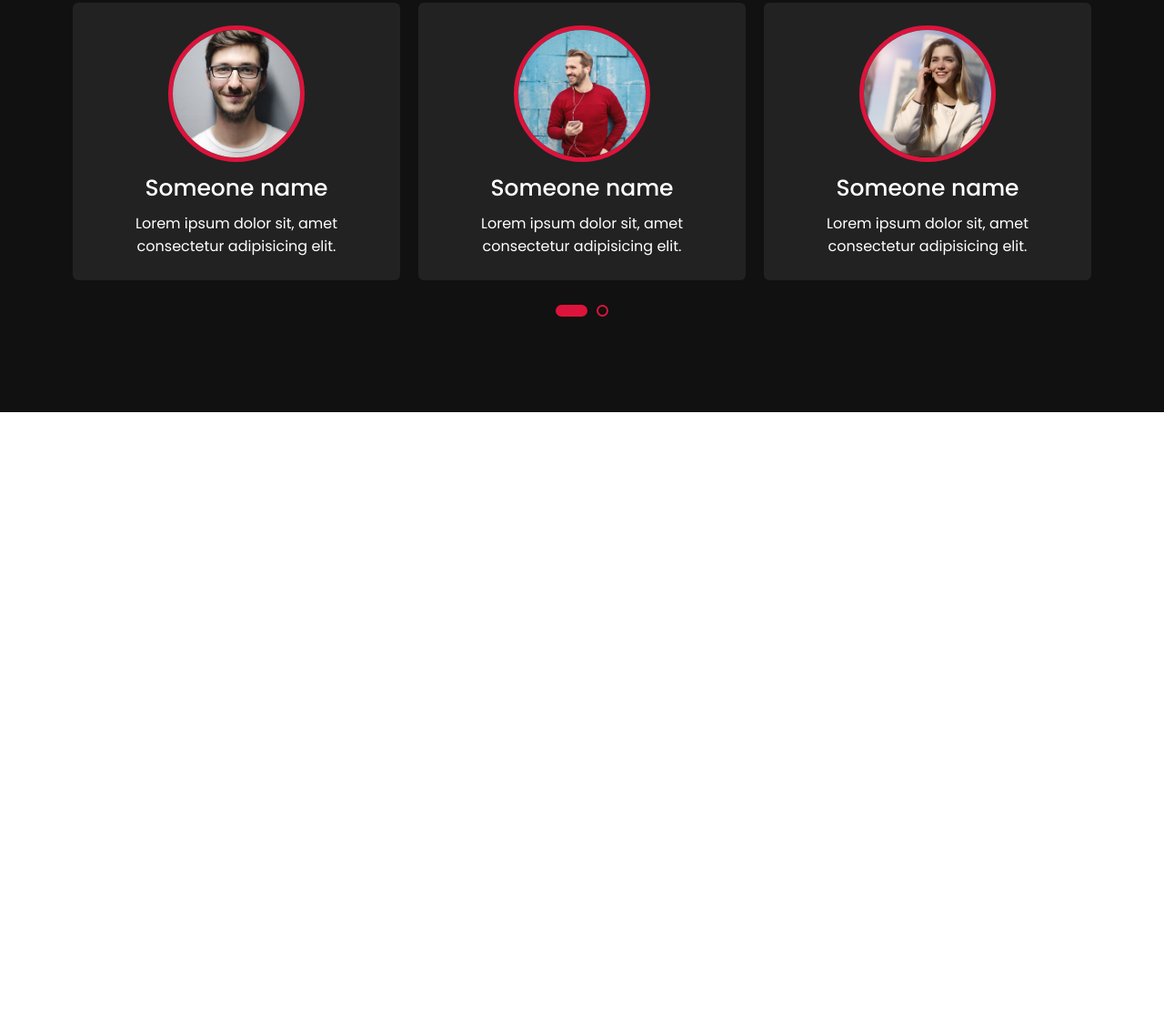
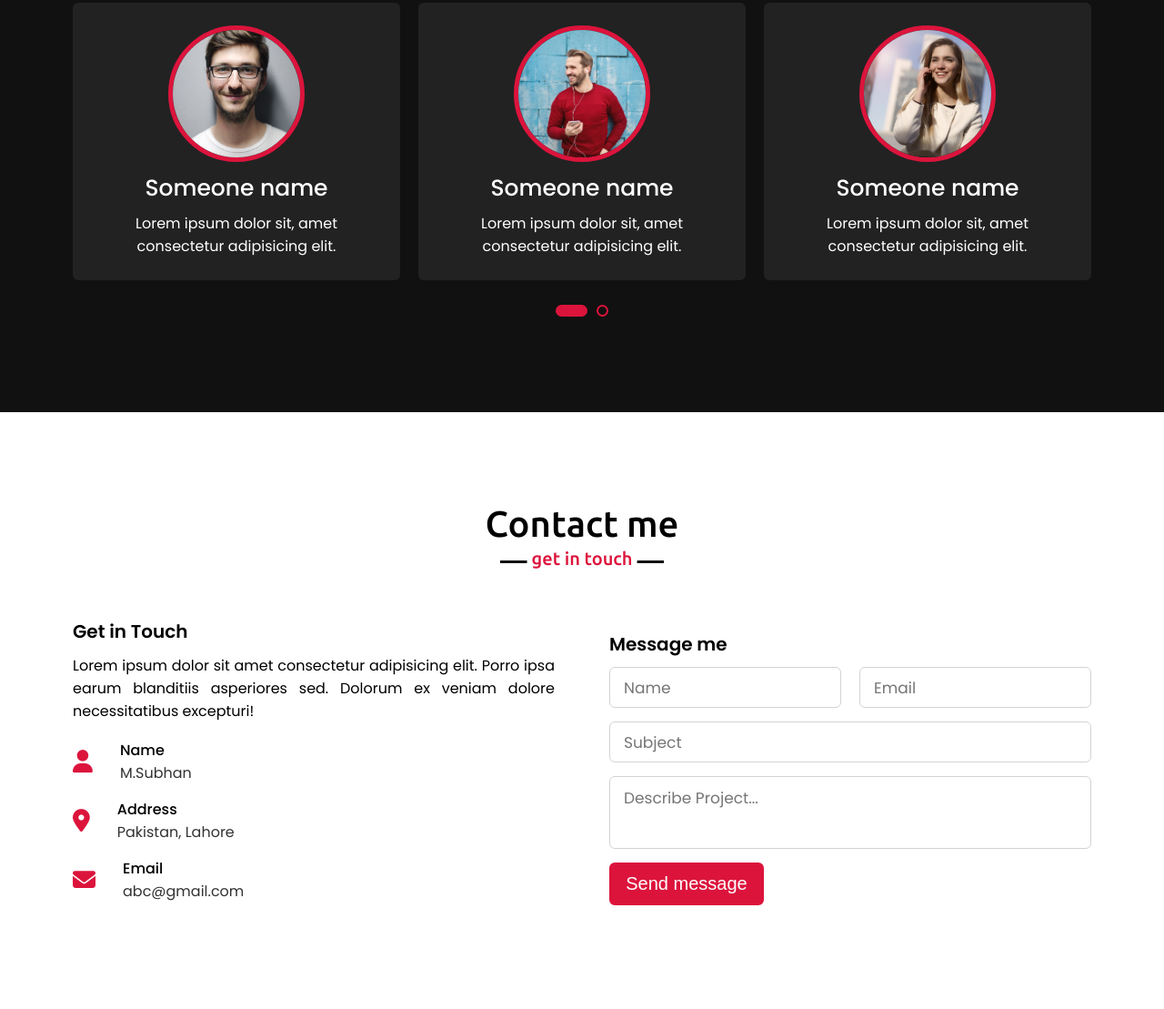
Before and after one commit to muhammedsubhan/PortfolioWebsite, a plain HTML site: page index.html in a window 1280 px wide. Shown: the part 2996-4105 px from the top of the page at 91% size. Before the commit the page ends 3449 px from the top, so only its background shows below. Drawn offline with nearby package versions, Linux system fonts and the light colour scheme.

Commit message:
Contact Section Completed

```diff
--- a/css/style.css
+++ b/css/style.css
@@ -133,7 +133,8 @@ section {
 .about,
 .services,
 .skill,
-.team {
+.team,
+.contact {
   font-family: "Poppins", sans-serif;
 }
 
@@ -182,7 +183,8 @@ section .title::after {
 
 .about .about-content,
 .services .serv-content,
-.skill .skills-content {
+.skill .skills-content,
+.contact .contact-content {
   display: flex;
   flex-wrap: wrap;
   align-items: center;
@@ -232,18 +234,18 @@ section .title::after {
 /* Services Section */
 
 .services .title::after,
-.team .title::after{
+.team .title::after {
   background: #111;
   content: "what i provide";
 }
 
 .services .title::before,
-.team .title::before{
+.team .title::before {
   background: #fff;
 }
 
 .services,
-.team{
+.team {
   background: #111;
   color: #fff;
 }
@@ -376,11 +378,11 @@ section .title::after {
 
 /* Teams Section */
 
-.team .title::after{
+.team .title::after {
   content: "who with me";
 }
 
-.team .carousel .card{
+.team .carousel .card {
   background: #222;
   border-radius: 6px;
   padding: 25px 35px;
@@ -388,7 +390,7 @@ section .title::after {
   transition: all 0.3s ease;
 }
 
-.team .carousel .card .box{
+.team .carousel .card .box {
   display: flex;
   flex-direction: column;
   align-items: center;
@@ -396,23 +398,23 @@ section .title::after {
   transition: all 0.3s ease;
 }
 
-.team .carousel .card:hover{
-   background: crimson;
+.team .carousel .card:hover {
+  background: crimson;
 }
-.team .carousel .card:hover .box{
+.team .carousel .card:hover .box {
   transform: scale(1.05);
 }
-.team .carousel .card:hover img{
+.team .carousel .card:hover img {
   border-color: #fff;
 }
 
-.team .carousel .card .text{
+.team .carousel .card .text {
   font-size: 25px;
   font-weight: 500;
   margin: 10px 0 7px 0;
 }
 
-.team .carousel .card img{
+.team .carousel .card img {
   height: 150px;
   width: 150px;
   object-fit: cover;
@@ -421,35 +423,141 @@ section .title::after {
   transition: all 0.3s ease;
 }
 
-.owl-dots{
+.owl-dots {
   text-align: center;
   margin-top: 20px;
 }
 
-.owl-dot{
+.owl-dot {
   height: 13px;
   width: 13px;
-  outline: none!important;
+  outline: none !important;
   border-radius: 50%;
-  border: 2px solid crimson!important;
+  border: 2px solid crimson !important;
   margin: 0 5px;
   transition: all 0.3s ease;
 }
 
-.owl-dot.active{
-  width:35px;
+.owl-dot.active {
+  width: 35px;
   border-radius: 14px;
 }
 
 .owl-dot.active,
-.owl-dot:hover{
-  background: crimson!important;
+.owl-dot:hover {
+  background: crimson !important;
 }
 
+/* Contact Section */
 
+.contact .title::after {
+  content: "get in touch";
+}
 
+.contact .contact-content .column {
+  width: calc(50% - 30px);
+}
 
+.contact .contact-content .left p {
+  text-align: justify;
+}
 
+.contact .contact-content .text {
+  font-size: 20px;
+  font-weight: 600;
+  margin-bottom: 10px;
+}
+
+.contact .contact-content .left .icons {
+  margin: 10px 0;
+}
+
+.contact .contact-content .row {
+  display: flex;
+  height: 65px;
+  align-items: center;
+}
+
+.contact .contact-content .row .info {
+  margin-left: 30px;
+}
+
+.contact .contact-content .row i {
+  font-size: 25px;
+  color: crimson;
+}
+
+.contact .contact-content .info .head {
+  font-weight: 500;
+}
+
+.contact .contact-content .info .sub-title {
+  color: #333;
+}
+
+.contact .right form .fields {
+  display: flex;
+}
+
+.contact .right form .field,
+.contact .right form .fields .field {
+  height: 45px;
+  width: 100%;
+  margin-bottom: 15px;
+}
+
+.contact .right form .name {
+  margin-right: 10px;
+}
+
+.contact .right form .email {
+  margin-left: 10px;
+}
+
+.contact .right form .textarea {
+  height: 80px;
+  width: 100%;
+}
+
+.contact .right form .field input,
+.contact .right form .textarea textarea {
+  height: 100%;
+  width: 100%;
+  border: 1px solid lightgray;
+  border-radius: 6px;
+  outline: none;
+  padding: 0 15px;
+  font-size: 17px;
+  font-family: "Poppins", sans-serif;
+}
+
+.contact .right form .textarea textarea {
+  padding-top: 10px;
+  resize: none;
+}
+
+.contact .right form .button {
+  height: 47px;
+  width: 170px;
+}
+
+.contact .right form .button button {
+  width: 100%;
+  height: 100%;
+  border: 2px solid crimson;
+  background: crimson;
+  color: #fff;
+  font-size: 20px;
+  font-weight: 500;
+  border-radius: 6px;
+  transition: all 0.3s ease;
+  cursor: pointer;
+}
+
+.contact .right form .button button:hover {
+  color: crimson;
+  background: none;
+}
 
 /* responsive media query */
 @media (max-width: 1300px) {
@@ -544,7 +652,8 @@ section .title::after {
     margin-bottom: 20px;
   }
 
-  .skill .skills-content .column {
+  .skill .skills-content .column,
+  .contact .contact-content .column {
     width: 100%;
     margin-bottom: 35px;
   }
--- a/index.html
+++ b/index.html
@@ -236,6 +236,78 @@
         </div>
       </div>
     </section>
+    <!-- Team Section Ends -->
+
+    <!-- Contact Section -->
+
+    <section class="contact" id="contact">
+      <div class="max-width">
+        <h2 class="title">Contact me</h2>
+        <div class="contact-content">
+          <div class="column left">
+            <div class="text">Get in Touch</div>
+            <p>
+              Lorem ipsum dolor sit amet consectetur adipisicing elit. Porro
+              ipsa earum blanditiis asperiores sed. Dolorum ex veniam dolore
+              necessitatibus excepturi!
+            </p>
+            <div class="icons">
+              <div class="row">
+                <i class="fas fa-user"></i>
+                <div class="info">
+                  <div class="head">Name</div>
+                  <div class="sub-title">M.Subhan</div>
+                </div>
+              </div>
+
+              <div class="row">
+                <i class="fa-solid fa-location-dot"></i>
+                <div class="info">
+                  <div class="head">Address</div>
+                  <div class="sub-title">Pakistan, Lahore</div>
+                </div>
+              </div>
+
+              <div class="row">
+                <i class="fa-solid fa-envelope"></i>
+                <div class="info">
+                  <div class="head">Email</div>
+                  <div class="sub-title">abc@gmail.com</div>
+                </div>
+              </div>
+            </div>
+          </div>
+          <div class="column right">
+            <div class="text">Message me</div>
+            <form action="#">
+              <div class="fields">
+                <div class="field name">
+                  <input type="text" placeholder="Name" required />
+                </div>
+                <div class="field email">
+                  <input type="email" placeholder="Email" required />
+                </div>
+              </div>
+              <div class="field">
+                <input type="text" placeholder="Subject" required />
+              </div>
+              <div class="field textarea">
+                <textarea
+                  cols="30"
+                  rows="10"
+                  placeholder="Describe Project..."
+                  required
+                ></textarea>
+              </div>
+              <div class="button">
+                <button type="submit">Send message</button>
+              </div>
+            </form>
+          </div>
+        </div>
+      </div>
+    </section>
+
+    <script src="/javascript/app.js"></script>
   </body>
-  <script src="/javascript/app.js"></script>
 </html>
--- a/javascript/app.js
+++ b/javascript/app.js
@@ -16,25 +16,23 @@ menuBtn.addEventListener("click", () => {
   menuBtnI.classList.toggle("active");
 });
 
-
-$('.carousel').owlCarousel({
+$(".carousel").owlCarousel({
   margin: 20,
   loop: true,
   autoplayTimeOut: 2000,
   autoplayHoverPause: true,
   responsive: {
-      0:{
+    0: {
       items: 1,
-        nav: false
+      nav: false,
     },
-      600:{
+    600: {
       items: 2,
-        nav: false
+      nav: false,
     },
-     1000:{
+    1000: {
       items: 3,
-        nav: false
-      }
-
-    }
+      nav: false,
+    },
+  },
 });
```
Lines whose indentation alone changed are shown as unchanged.
